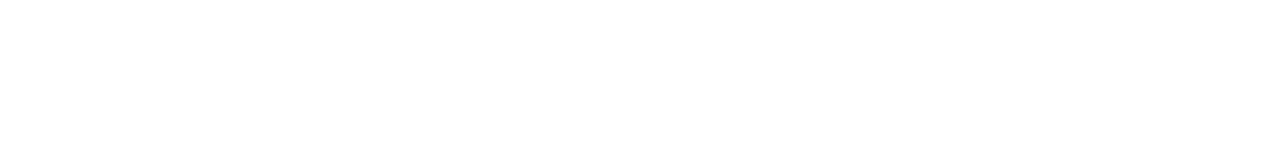
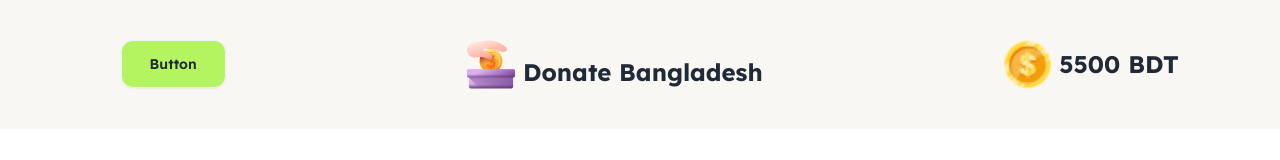
Before and after one commit to artikamontaha/Batch-10-Assaingment-5, a plain HTML site: page index.html in a window 1280 px wide. Drawn offline with nearby package versions, Linux system fonts and the light colour scheme.

Commit message:
navbar section end

```diff
--- a/index.html
+++ b/index.html
@@ -10,17 +10,31 @@
 
     <style>
         @import url('https://fonts.googleapis.com/css2?family=Lexend:wght@100..900&display=swap');
+        body{
+            font-family: "Lexend", system-ui;
+        }
     </style>
 </head>
-<body>
-    <header>
-        <nav>
-            <div>
+<body class=" ">
+    <header class="py-10 bg-[#F9F7F3]">
+        <div class="md:container mx-auto">
+            <nav class="flex justify-around">
+                <div class="">
+                    <button class="btn bg-[#B4F461] py-3 px-7 rounded-xl">Button</button>
 
-            </div>
-            <div></div>
-            <div></div>
-        </nav>
+                </div>
+                <div class="flex font-semibold">
+                    <img src="./assets/logo.png" alt="">
+                    <h1 class="mt-4 ml-2 font-bold text-2xl">Donate Bangladesh</h1>
+                </div>
+                <div class="flex">
+                    <img src="./assets/coin.png" alt="">
+                    <h1 class="mt-2 ml-2 font-bold text-2xl">5500</h1>
+                    <h1 class="mt-2 ml-2 font-bold text-2xl">BDT</h1>
+                </div>
+            </nav>
+
+        </div>
     </header>
 </body>
 </html>
```
